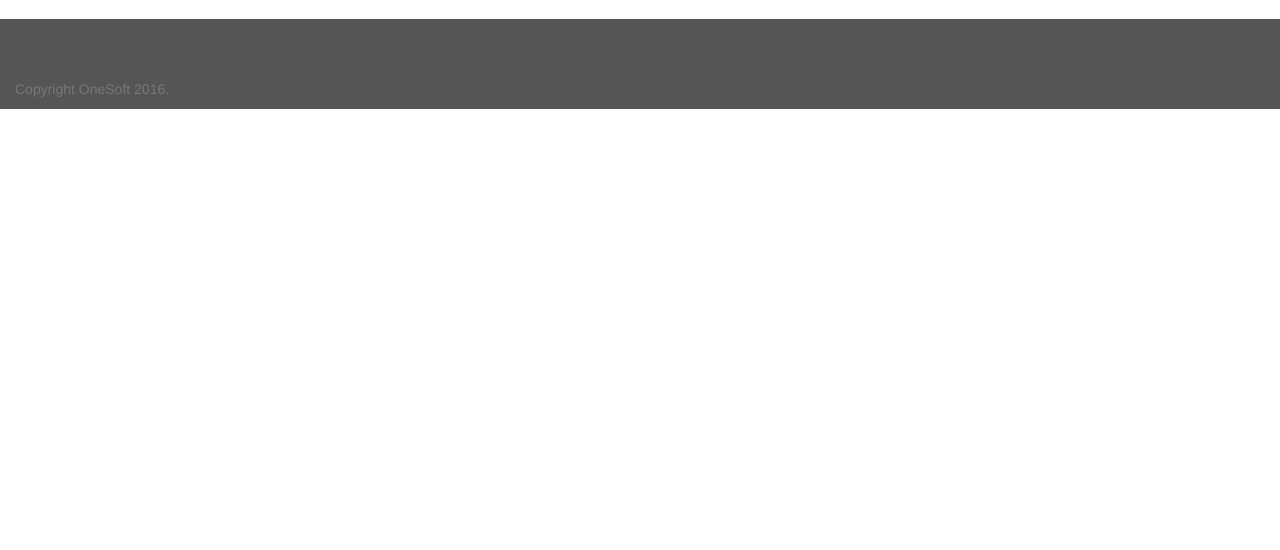
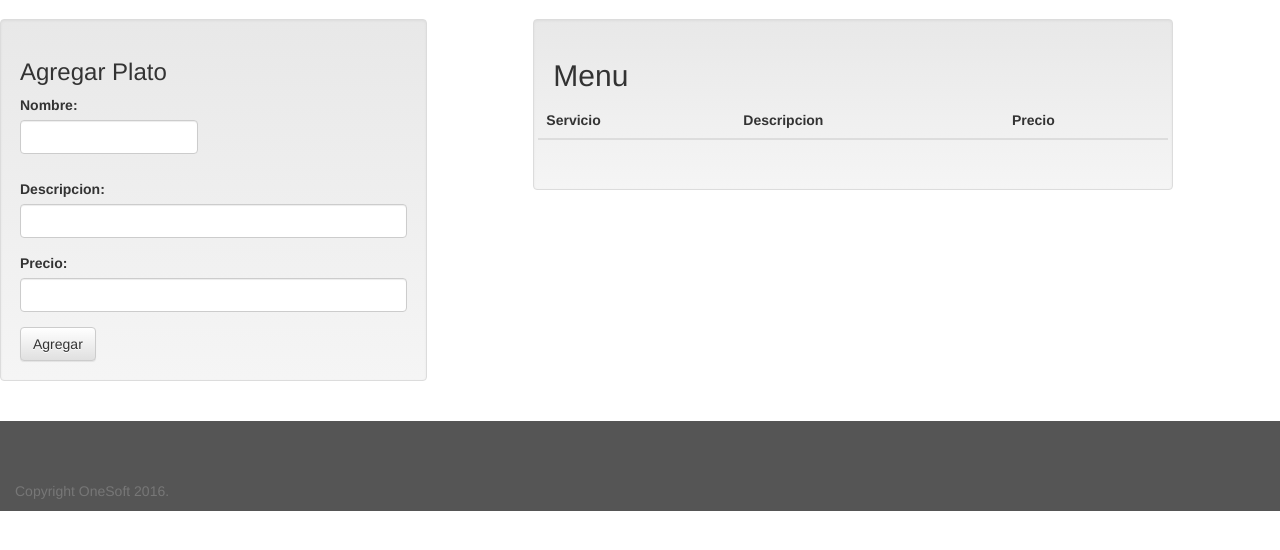
Before and after one commit to josepas/MasterCheff, a Django app: page /crearMenu/ in a window 1280 px wide. Shown: the part 51-601 px from the top of the page. Run offline with Django 3.2, Linux system fonts and the light colour scheme; lists and menus that the app fills with data are empty; some libraries are stand-ins or nearby versions.

Commit message:
Empezando con menus

```diff
--- a/pedidos/forms.py
+++ b/pedidos/forms.py
@@ -75,10 +75,9 @@ class FormaRegistroProveedor(forms.Form):
         error_messages={'invalid': 'Formato inválido AAAA-MM-DD'}
     )
 
-class FormaRestaurante(forms.Form):
+class FormaRegistroRestaurante(forms.Form):
     rif = forms.CharField(label='Rif', max_length=15)
     nombre = forms.CharField(label='Nombre', max_length=30)
-    admin = forms.ModelChoiceField(queryset=Usuario.objects.all())
     direccion = forms.CharField(max_length=30)
     hora_apertura = forms.TimeField()
     hora_cierre = forms.TimeField()
--- a/pedidos/templates/base.html
+++ b/pedidos/templates/base.html
@@ -59,38 +59,33 @@
             <li>
               <a href={% url 'usuariosRegistrados' %}>UsuarioRegistrados</a>
             </li>
+            <li>
+              <a href={% url 'registroRestaurante' %}>RegistrarRestaurante</a>
+            </li>
             <li class="dropdown">
-                  <a class="dropdown-toggle" data-toggle="dropdown" href="#">Menu</a>
-                  <ul class="dropdown-menu">
-                      <li><a href={% url 'verMenu' %}>Ver</a></li>
-                      <li><a href={% url 'crearMenu' %}> Crear</a></li>
-                  </ul>
+            <li>
+              <a href={% url 'verRestaurantes' %}>Menu</a>
+            </li>
+
+          </ul>
+          {% endif %}
+
+          {% if request.session.tipo == 'C'  %}
+          <ul class="nav navbar-nav ">
+            <li>
+              <a href={% url 'verRestaurantes' %}>Menu</a>
             </li>
           </ul>
           {% endif %}
-          {% if request.session.tipo == 'C' %}
-          <ul class="nav navbar-nav ">
-            <li class="dropdown">
-                  <a class="dropdown-toggle" data-toggle="dropdown" href="#">Menu</a>
-                  <ul class="dropdown-menu">
-                      <li><a href={% url 'verMenu' %}>Ver</a></li>
-                  </ul>
-            </li>
-          </ul>
-          {% endif %}
+
           {% if request.session.tipo == 'P' %}
           <ul class="nav navbar-nav ">
             <li>
               <a href={% url 'agregar_servicios' %}>Inventario</a>
             </li>
-            <li class="dropdown">
-                  <a class="dropdown-toggle" data-toggle="dropdown" href="#">Menu</a>
-                  <ul class="dropdown-menu">
-                      <li><a href={% url 'verMenu' %}>Ver</a></li>
-                  </ul>
-            </li>
           </ul>
           {% endif %}
+
           <ul class="nav navbar-nav navbar-right">
               <li class="dropdown">
                   <a class="dropdown-toggle" data-toggle="dropdown" href="#"><span class="glyphicon glyphicon-user"></span> {{ user.username }} </a>
--- a/pedidos/templates/crearMenu.html
+++ b/pedidos/templates/crearMenu.html
@@ -3,4 +3,83 @@
 {% load staticfiles %}
 
 {% block content %}
-{% endblock%}
+
+<div class="container-fluid">
+    <div class="row">
+        <div class="col-sm-4">
+            <div class="row">
+                <div class="col-12-sm">
+
+                    <div class="well">
+                        <h3>Agregar Plato</h3>
+                        <form class="form" role="form" method="POST" action="{% url 'agregar_servicios' %}">
+                          {% csrf_token %}
+                          <div class="row">
+                            <div class="form-group col-sm-6">
+                              <label for="nombre">Nombre:</label>
+                              <input type="text" class="form-control" id="nombre" name="nombre">
+                            </div>
+                          </div>
+
+                          <div class="form-group">
+                            <label for="descripcion">Descripcion:</label>
+                            <input type="text   " class="form-control" id="descripcion" name="descripcion">
+                          </div>
+
+                          <div class="form-group">
+                            <label for="precio">Precio:</label>
+                            <input type="number" step="0.01" class="form-control" id="precio" name="precio">
+                          </div>
+
+                          <button type="submit" class="btn btn-default">Agregar</button>
+                        </form>
+
+                    </div>
+
+                </div>
+
+
+            </div>
+
+        </div>
+
+
+
+        <div class="col-sm-offset-1 col-sm-6 well">
+            <h2>Menu</h2>
+            <div class="row">
+
+                <div class="col-12-sm">
+                    <table class="table">
+                        <thead>
+                          <tr>
+                            <th>Servicio</th>
+                            <th>Descripcion</th>
+                            <th>Precio</th>
+                          </tr>
+                        </thead>
+                        <tbody>
+                          {% for servicio in servicios %}
+                          <tr>
+                            <td>{{ servicio.nombre }}</td>
+                            <td>{{ servicio.descripcion }}</td>
+                            <td>{{ servicio.precio }}</td>
+                            <td>
+                                <a href="borrar/{{ servicio.id }}"><span class="glyphicon glyphicon-remove-sign"></span> Eliminar</a>
+                            </td>
+                          </tr>
+                          {% endfor %}
+
+                        </tbody>
+                      </table>
+
+                </div>
+            </div>
+        </div>
+
+    </div>
+</div>
+
+
+
+{% endblock %}
--- a/pedidos/templates/usuariosRegistrados.html
+++ b/pedidos/templates/usuariosRegistrados.html
@@ -57,7 +57,7 @@
 	                            {% endif %}
 	                            <td>{{ usuario.perfil.first_name }}</td>
 	                            <td>
-	                                <a href="ver/{{ usuario.id }}"><span class="glyphicon .glyphicon-bookmark"></span>Ver</a>
+                                  <a href="{% url "verUsuarioSeleccionado" usuario.id %}"><span class="glyphicon .glyphicon-bookmark"></span>Ver</a>
 	                            </td>
                             {% endif %}
                           </tr>
--- a/pedidos/urls.py
+++ b/pedidos/urls.py
@@ -13,9 +13,11 @@ urlpatterns = [
     url(r'^registroProveedor/$', views.registroProveedor, name='registroProveedor'),
     url(r'^crearMenu/$', views.crearMenu, name='crearMenu'),
     url(r'^verMenu/$', views.verMenu, name='verMenu'),
+    url(r'^verRestaurantes/$', views.verRestaurantes, name='verRestaurantes'),
     url(r'^usuariosRegistrados/$', views.usuariosRegistrados, name='usuariosRegistrados'),
     url(r'^restaurante/$', views.registroRestaurante, name='restaurante'),
     url(r'^proveedor/borrar/(?P<id>[0-9]+)/$', views.eliminar_servicio, name='eliminar_servicio'),
     url(r'^usuariosRegistrados/ver/(?P<id>[0-9]+)/$', views.verUsuarioSeleccionado, name='verUsuarioSeleccionado'),
-    url(r'^proveedor/$', views.agregar_servicios, name='agregar_servicios')
+    url(r'^proveedor/$', views.agregar_servicios, name='agregar_servicios'),
+    url(r'^registroRestaurante/$', views.registroRestaurante, name='registroRestaurante'),
 ]
--- a/pedidos/views.py
+++ b/pedidos/views.py
@@ -1,5 +1,5 @@
-from .forms import FormaRegistroCliente, FormaRestaurante, CrearMenuForm, FormaRegistroProveedor
-from .models import Usuario, Servicio
+from .forms import FormaRegistroCliente, CrearMenuForm, FormaRegistroProveedor, FormaRegistroRestaurante
+from .models import Usuario, Servicio, Restaurante
 
 from django.shortcuts import get_object_or_404
 from django.contrib.auth import authenticate, logout
@@ -192,28 +192,16 @@ def eliminar_servicio(request, id):
 
     return redirect('agregar_servicios')
 
-def registroRestaurante(request):
-    if request.method == 'POST':
-        form = FormaRestaurante(request.POST)
-        if form.is_valid():
-            pass
-
-    else:
-        form = FormaRestaurante()
-
-    return render(request, 'registroRestaurante.html', {'form': form})
+def verRestaurantes(request):
+    usuario = User.objects.get(username=request.user)
+    if usuario.usuario.tipo_usuario == "A":
+        restaurantes = usuario.usuario.restaurante_set.all()
+    elif usuario.usuario.tipo_usuario == "C":
+        restaurantes = Restaurante.objects.all()
+    return render(request,'verRestaurantes.html',{'restaurantes' : restaurantes})
 
 def verMenu(request):
-
-    if request.method == 'POST':
-        form = CrearMenuForm(request.POST)
-        if form.is_valid():
-            pass
-    else:
-        form = CrearMenuForm()
-
-    return render(request,'verMenu.html',{'form' : form}
-    )
+    return render(request,'verMenu.html')
 
 def crearMenu(request):
 
@@ -236,3 +224,27 @@ def verUsuarioSeleccionado(request,id):
     usuario = Usuario.objects.get(pk=id)
     usuarios = Usuario.objects.all()
     return render(request,'usuariosRegistrados.html', {'usuarios':usuarios, 'usuario':usuario})
+
+def registroRestaurante(request):
+    # NO logre que agarre fechas distintas a YYYY-MM-DD!
+
+    mensaje = None
+    if request.method == 'POST':
+        form = FormaRegistroRestaurante(request.POST)
+        if form.is_valid():
+            nuevoR = Restaurante(
+                rif = request.POST["rif"],
+                nombre = request.POST["nombre"],
+                admin = request.user.usuario,
+                direccion = request.POST["direccion"],
+                hora_apertura = request.POST["hora_apertura"],
+                hora_cierre = request.POST["hora_cierre"],
+                capacidad_max = request.POST["capacidad_max"])
+            nuevoR.save()
+            mensaje = "Creado con exito!"
+            form = FormaRegistroRestaurante()
+
+    else:
+        form = FormaRegistroRestaurante()
+
+    return render(request, 'registroRestaurante.html', {'form': form, 'mensaje': mensaje})
```
Also changed, not shown: pedidos/templates/registroRestaurante.html (+29 -6 lines), pedidos/templates/verRestaurantes.html (added, +38 -0 lines).
